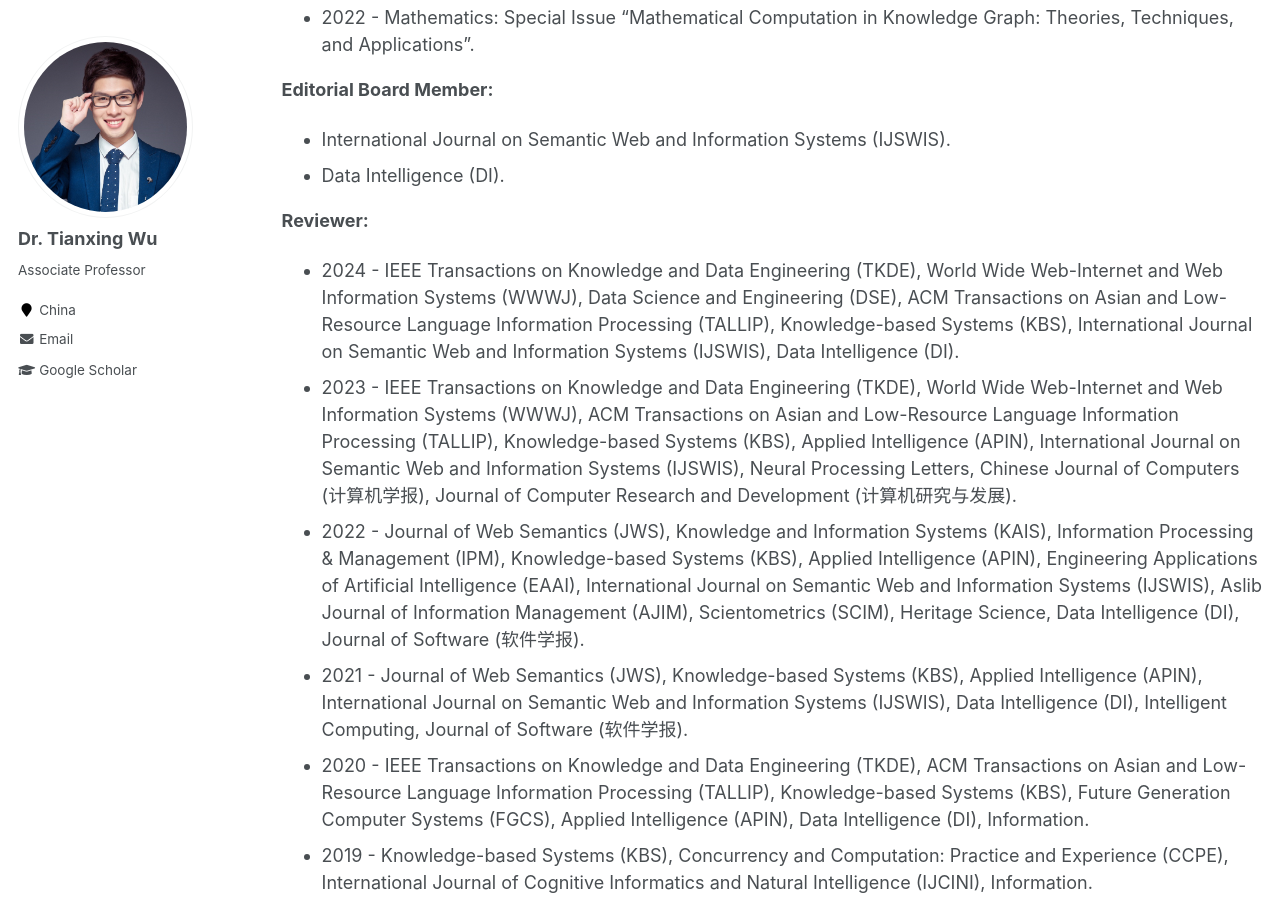
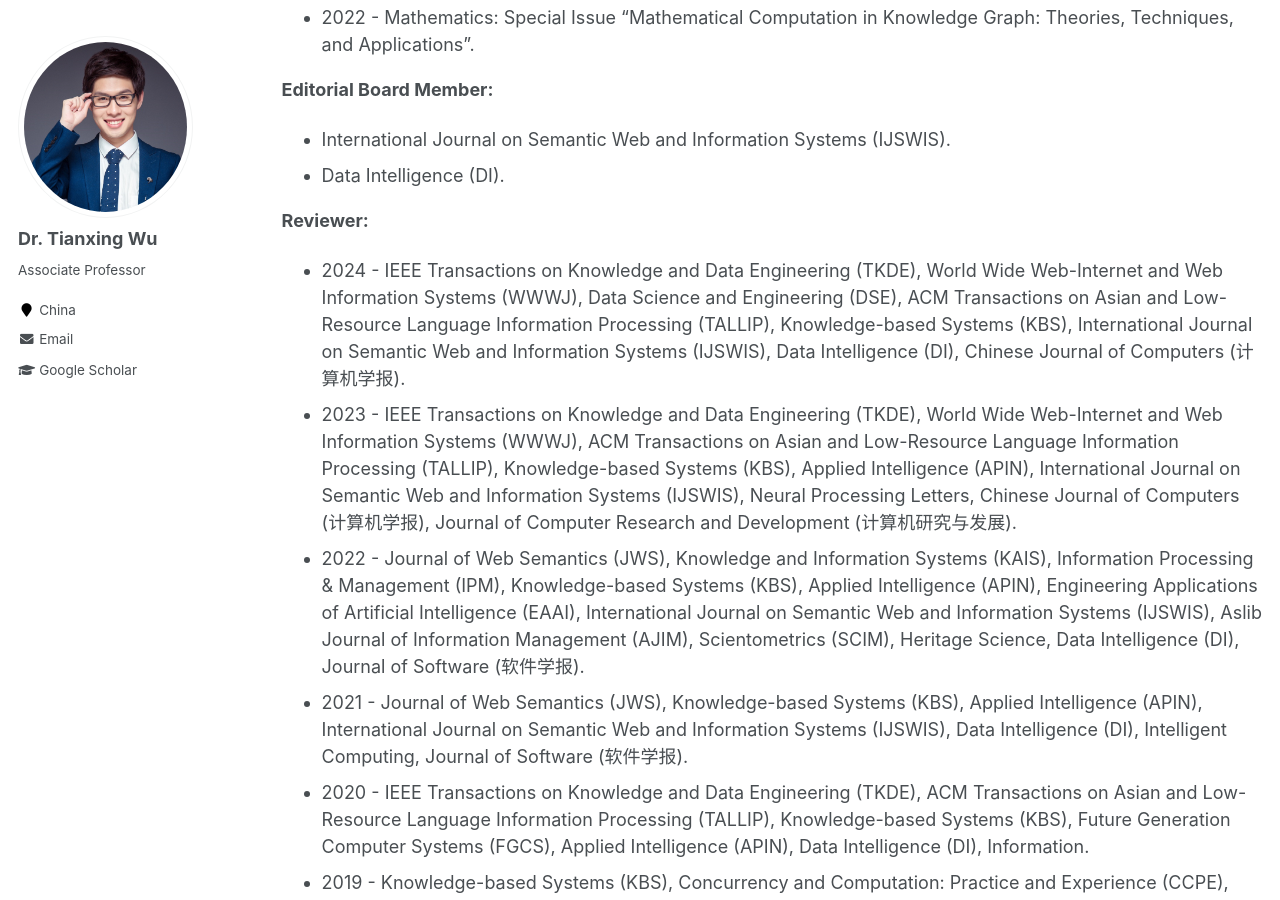
Before and after one commit to tianxing-wu/tianxing-wu.github.io, a Jekyll site: the page built from _pages/services.md, in a window 1280 px wide and 900 px high, scrolled down 634 px. Built offline with Jekyll 4.4.1, drawn with Linux system fonts in a browser that asks for light colours; comment, search, counter and statistics services are not loaded.

Commit message:
Update services.md

```diff
--- a/_pages/services.md
+++ b/_pages/services.md
@@ -21,7 +21,7 @@ author_profile: true
 * Data Intelligence (DI).
 
 **Reviewer:**
-* 2024 - IEEE Transactions on Knowledge and Data Engineering (TKDE), World Wide Web-Internet and Web Information Systems (WWWJ), Data Science and Engineering (DSE), ACM Transactions on Asian and Low-Resource Language Information Processing (TALLIP), Knowledge-based Systems (KBS), International Journal on Semantic Web and Information Systems (IJSWIS), Data Intelligence (DI).
+* 2024 - IEEE Transactions on Knowledge and Data Engineering (TKDE), World Wide Web-Internet and Web Information Systems (WWWJ), Data Science and Engineering (DSE), ACM Transactions on Asian and Low-Resource Language Information Processing (TALLIP), Knowledge-based Systems (KBS), International Journal on Semantic Web and Information Systems (IJSWIS), Data Intelligence (DI), Chinese Journal of Computers (计算机学报).
 * 2023 - IEEE Transactions on Knowledge and Data Engineering (TKDE), World Wide Web-Internet and Web Information Systems (WWWJ), ACM Transactions on Asian and Low-Resource Language Information Processing (TALLIP), Knowledge-based Systems (KBS), Applied Intelligence (APIN), International Journal on Semantic Web and Information Systems (IJSWIS), Neural Processing Letters, Chinese Journal of Computers (计算机学报), Journal of Computer Research and Development (计算机研究与发展).
 * 2022 - Journal of Web Semantics (JWS), Knowledge and Information Systems (KAIS), Information Processing & Management (IPM), Knowledge-based Systems (KBS), Applied Intelligence (APIN), Engineering Applications of Artificial Intelligence (EAAI), International Journal on Semantic Web and Information Systems (IJSWIS), Aslib Journal of Information Management (AJIM), Scientometrics (SCIM), Heritage Science, Data Intelligence (DI), Journal of Software (软件学报).
 * 2021 - Journal of Web Semantics (JWS), Knowledge-based Systems (KBS), Applied Intelligence (APIN), International Journal on Semantic Web and Information Systems (IJSWIS), Data Intelligence (DI), Intelligent Computing, Journal of Software (软件学报).
```
